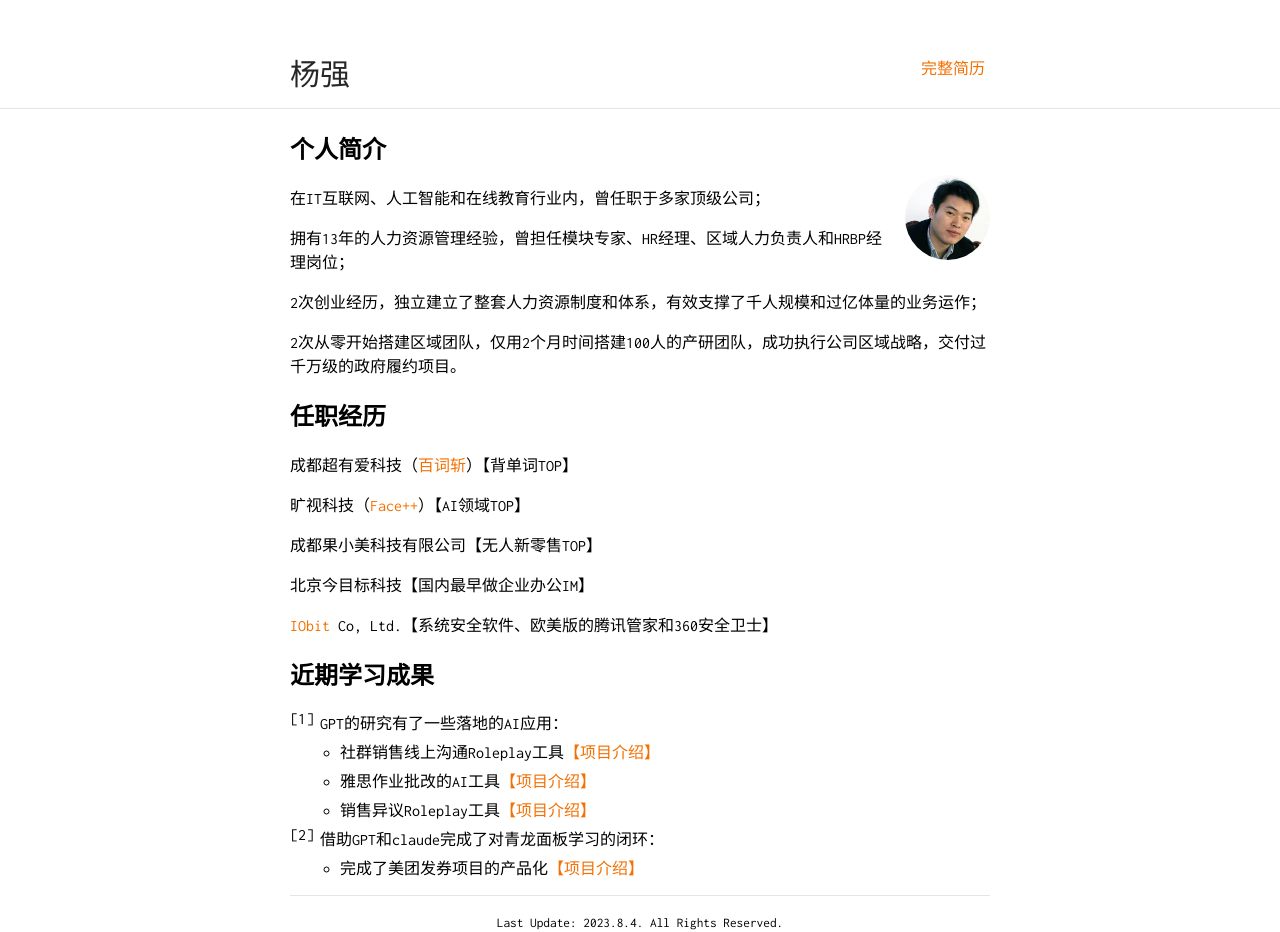
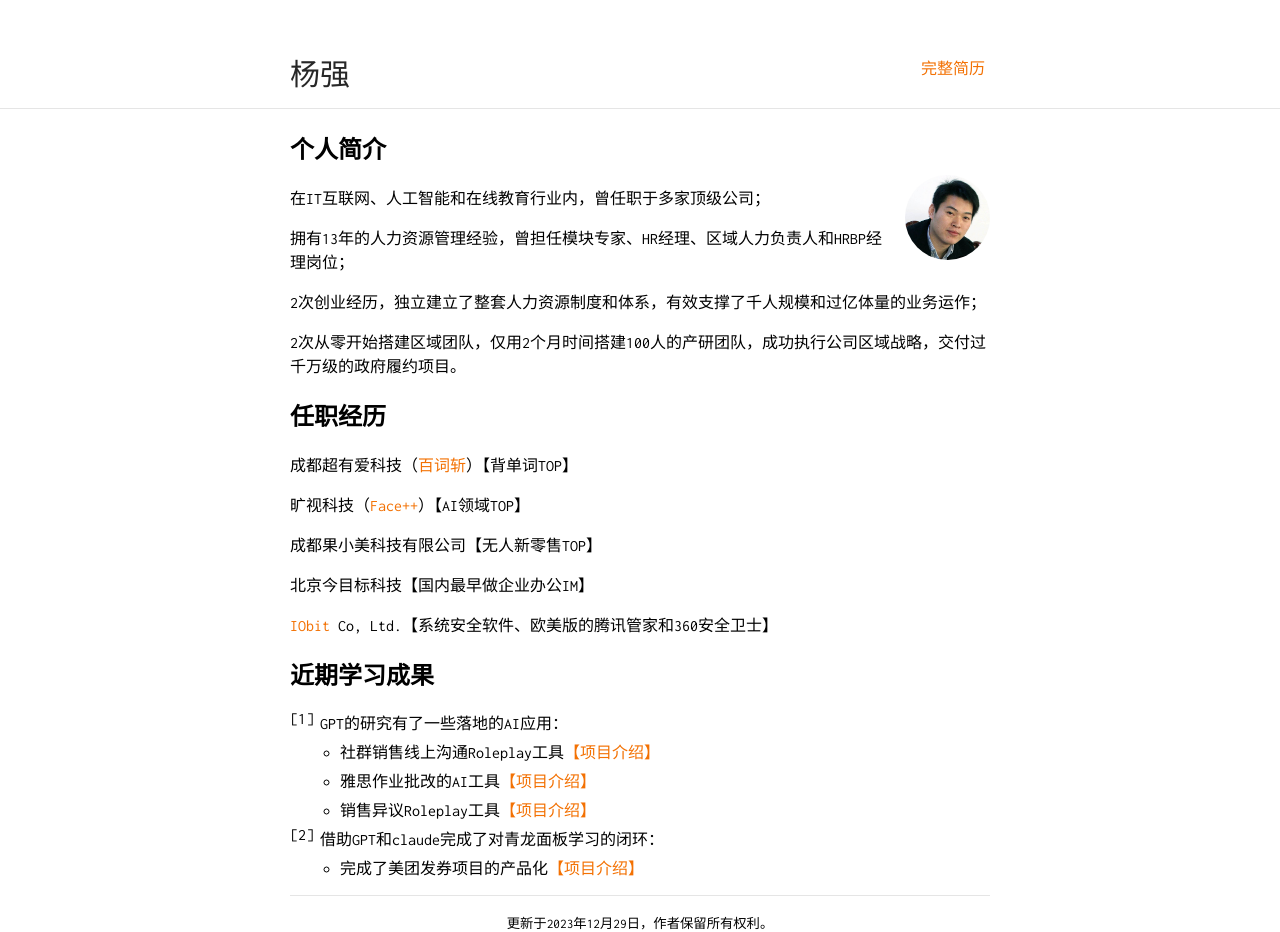
Before and after one commit to Harteyang/index, a Jekyll site: the page built from index.md, in a window 1280 px wide. Built offline with Jekyll 4.4.1, drawn with Linux system fonts in a browser that asks for light colours.

Commit message:
Update _config.yml

```diff
--- a/_config.yml
+++ b/_config.yml
@@ -9,7 +9,7 @@ tracking_id: #
 
 footer: yes
 footer_url: ""
-footer_text: "Last Update: 2023.8.4.   All Rights Reserved."
+footer_text: "更新于2023年12月29日，作者保留所有权利。"
 
 sass:
     style: compressed
```
